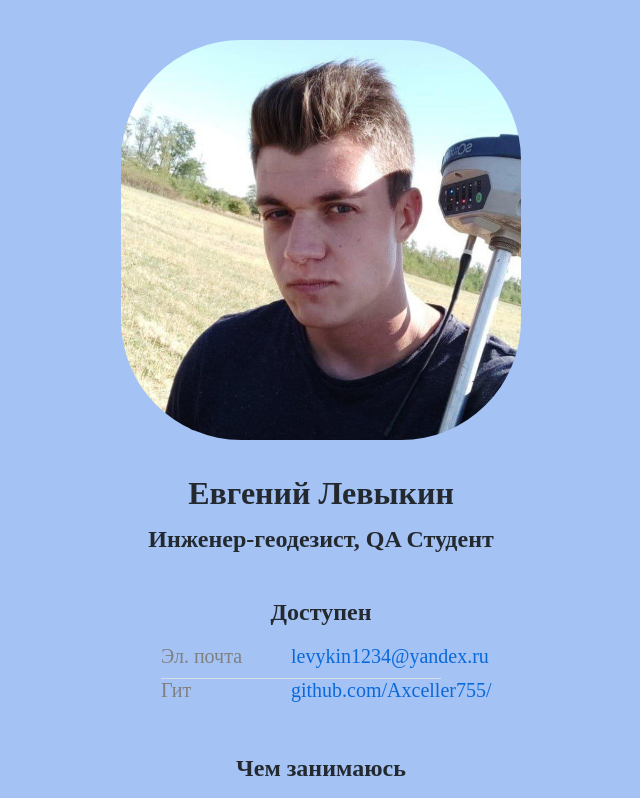
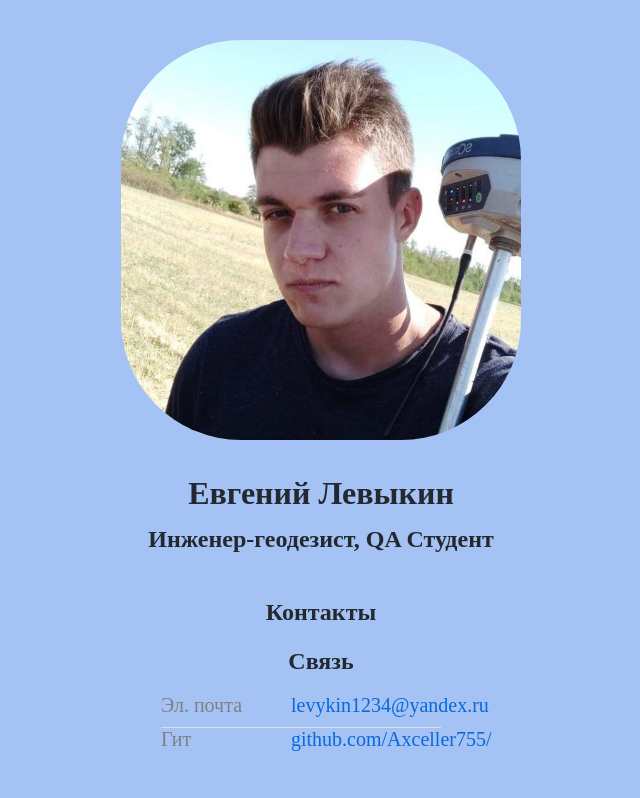
Before and after one commit to Axceller755/-HTML-CSS, a plain HTML site: page index.html in a window 1280 px wide. Shown: the top 798 px of the page, without its empty margins (319-959 px from the left). Drawn offline with nearby package versions, Linux system fonts and the light colour scheme.

Commit message:
Добавил строку

```diff
--- a/index.html
+++ b/index.html
@@ -17,7 +17,8 @@
     </header>
     <main>
       <section class="links">
-        <h2 class="links__header" align = center>Доступен</h2>
+        <h2 class="links__header" align = center>Контакты</h2>
+        <h2 class="links__header" align = center>Связь</h2>
           <li class="links__link">
             <p class="links__title">Эл. почта</p>
             <a class="linsk__link" href="levykin1234@yandex.ru"
```
